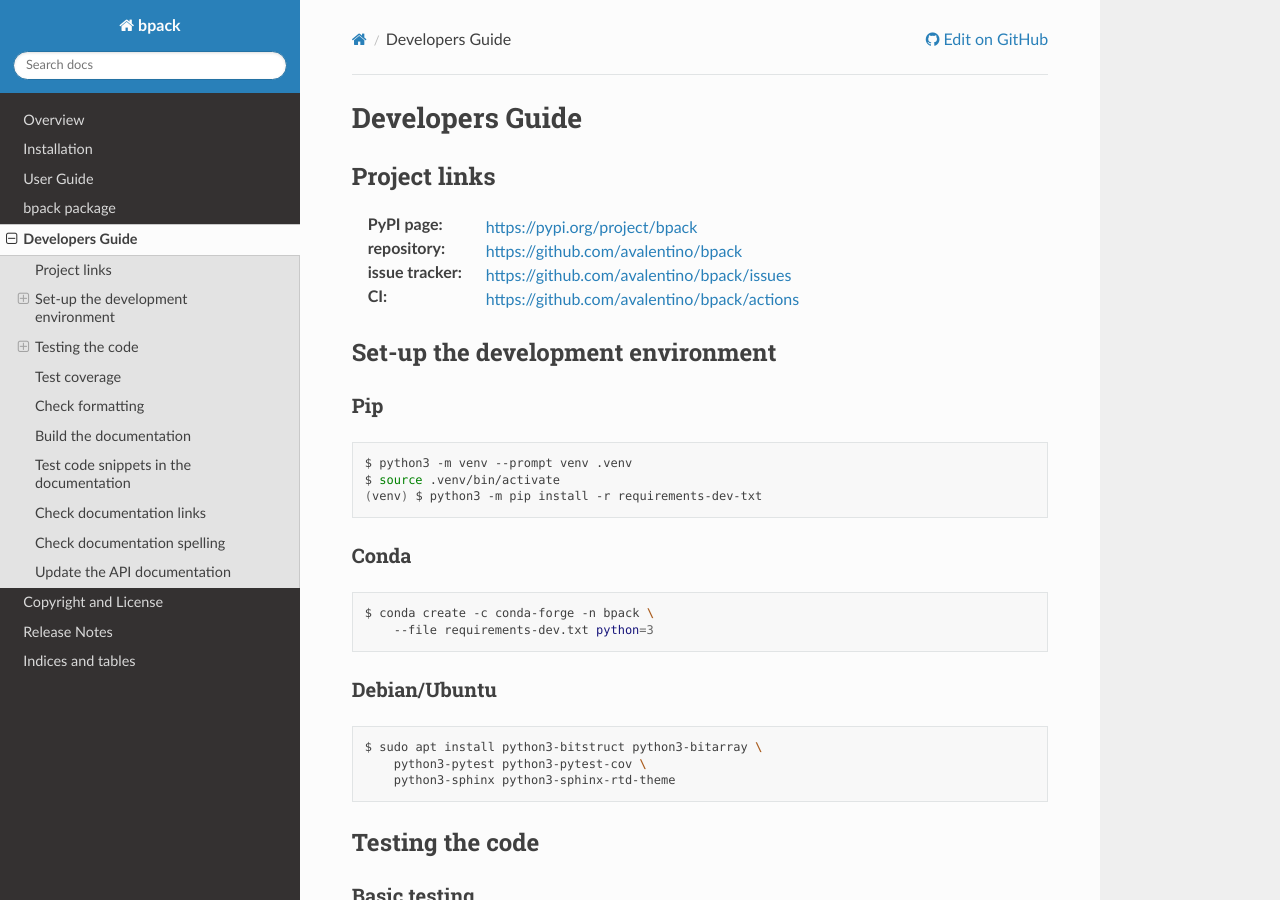
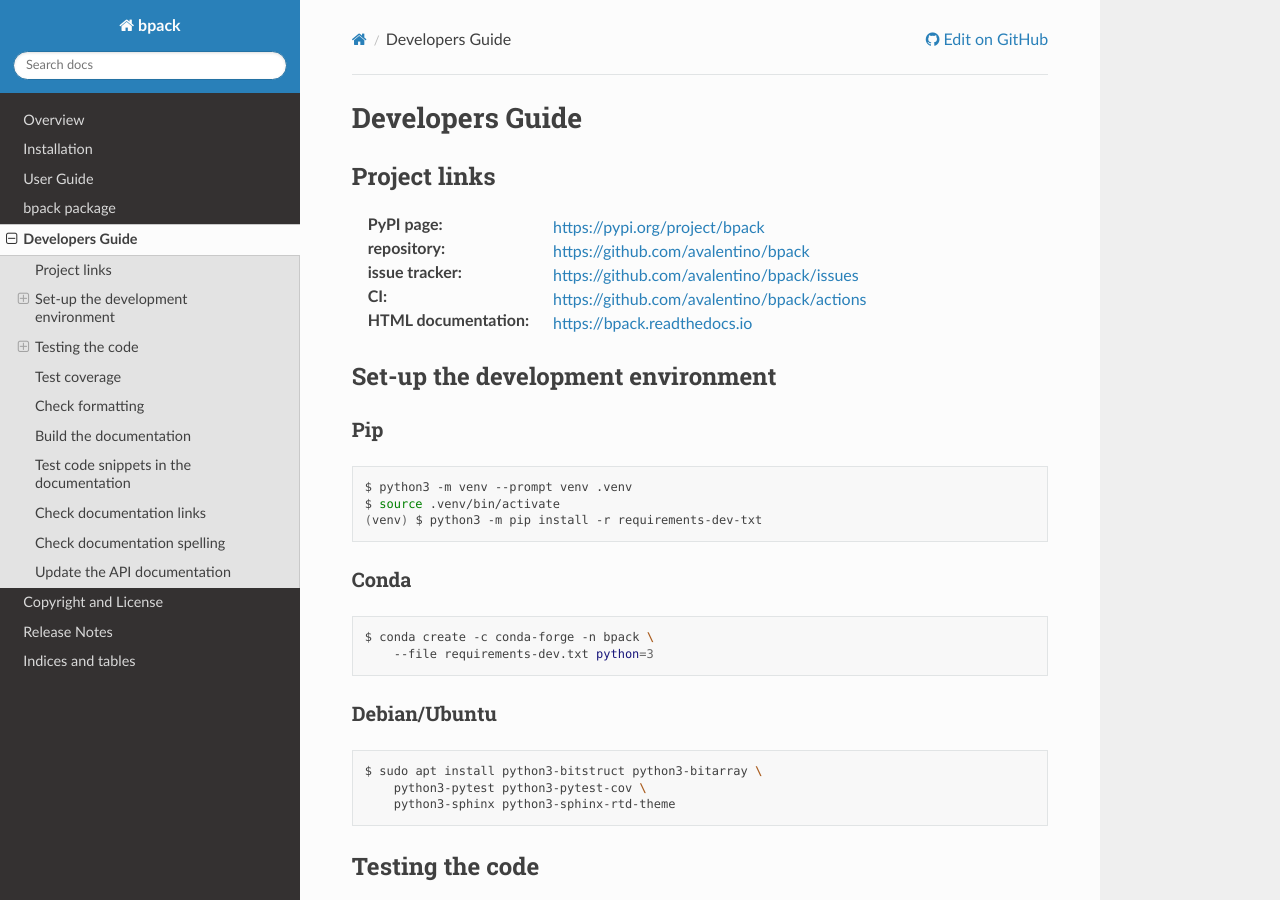
Before and after one commit to avalentino/bpack, a Sphinx documentation site: the page built from docs/development.rst, in a window 1280 px wide and 900 px high. Built offline with Sphinx 7.4.7 and the Read the Docs theme 2.0.0, drawn with Linux system fonts in a browser that asks for light colours.

Commit message:
Add link to HTML documentation in the development.rst page

```diff
--- a/docs/development.rst
+++ b/docs/development.rst
@@ -12,6 +12,8 @@
     https://github.com/avalentino/bpack/issues
 :CI:
     https://github.com/avalentino/bpack/actions
+:HTML documentation:
+    https://bpack.readthedocs.io
 
 
 Set-up the development environment
```
